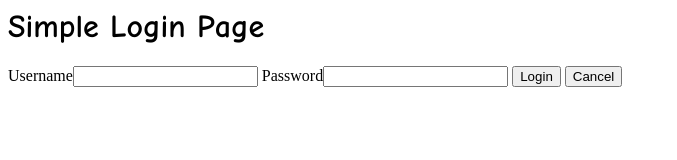
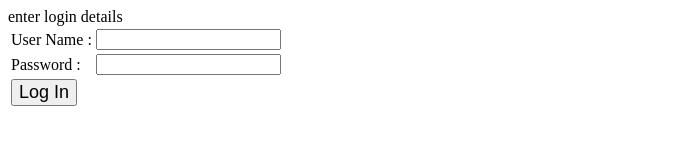
Before and after one commit to drahem/msp, a plain HTML site: page index.html in a window 1280 px wide. Shown: the whole page, without its empty margins (0-677 px from the left). Drawn offline with Linux system fonts and the light colour scheme.

Commit message:
Update index.html

```diff
--- a/index.html
+++ b/index.html
@@ -1,16 +1,30 @@
+
 
 <html>
 <title> My Task </title>
 <body>
-<h1 style="font-family:Comic Sans Ms;text-align="center";font-size:20pt;
-color:#00FF00;>
-Simple Login Page
-</h1>
-<form name="login">
-Username<input type="text" name="userid"/>
-Password<input type="password" name="pswrd"/>
-<input type="button" onclick="check(this.form)" value="Login"/>
-<input type="reset" value="Cancel"/>
+ <div id="login_form">
+ <div class="new"><span>enter login details</span></div>  <!-- This is your header text-->
+<form name="f1" method="post" action="login.php" id="f1">
+<table>
+<tr>
+<td class="f1_label">User Name :</td> <!-- This is your first Input Box Label-->
+<td><input type="text" name="username" value="" /><!-- This is your first Input Box-->
+</td>
+</tr>
+<tr>
+<td class="f1_label">Password  :</td><!-- This is your Second Input Box Label-->
+<td><input type="password" name="password" value=""  /><!-- This is your Second Input Box -->
+</td>
+</tr>
+<tr>
+<td>
+<input type="submit" name="login" value="Log In" style="font-size:18px; " /><!-- This is your submit button -->
+</td>
+</tr>
+</table>
+</form>
+</div>
 </form>
 <script language="javascript">
 function check(form)/*function to check userid & password*/
@@ -18,7 +32,7 @@ function check(form)/*function to check userid & password*/
  /*the following code checkes whether the entered userid and password are matching*/
  if(form.userid.value == "myuserid" && form.pswrd.value == "mypswrd")
   {
-    window.open('target.html')/*opens the target page while Id & password matches*/
+    window.open('www.yallakora.com')/*opens the target page while Id & password matches*/
   }
  else
  {
```
